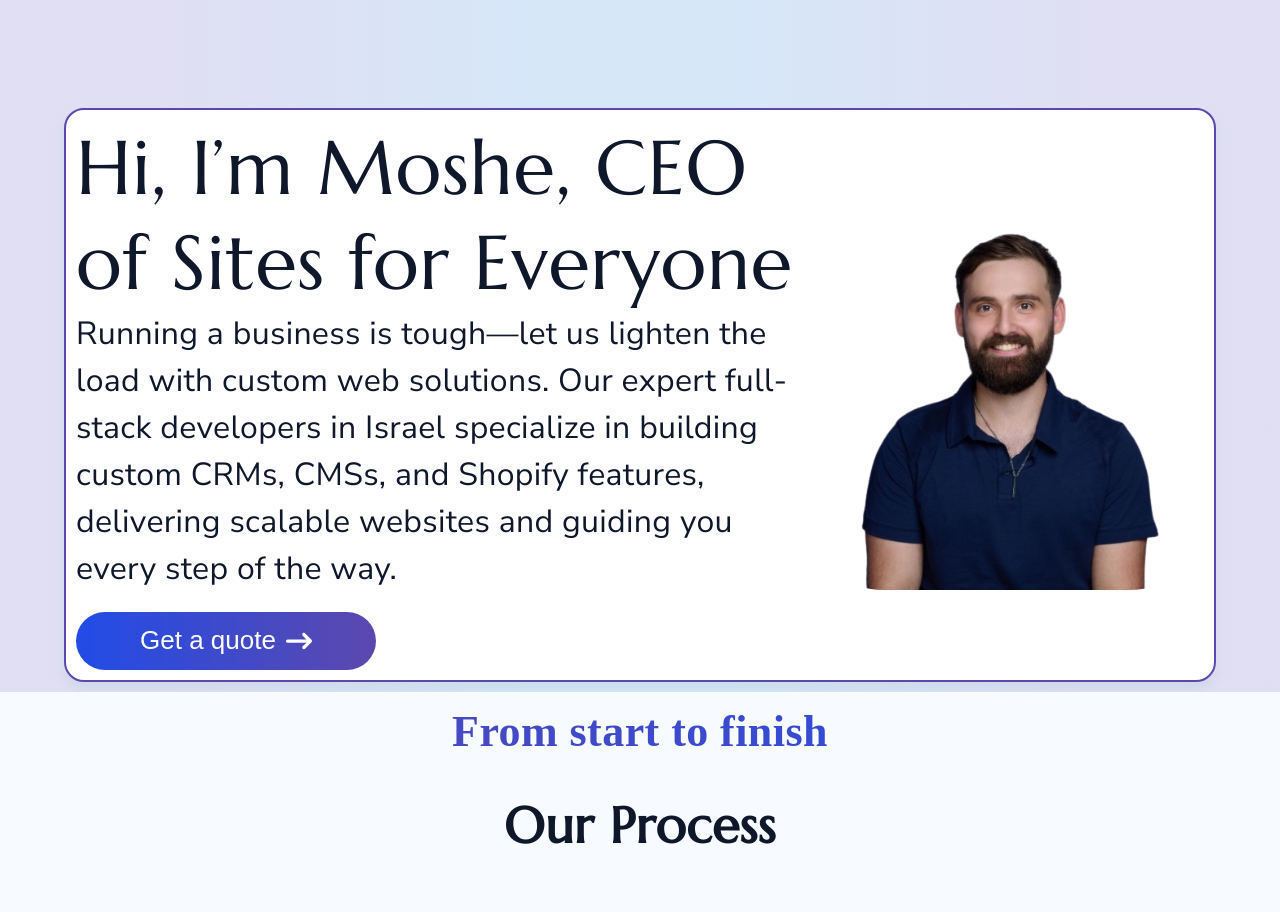
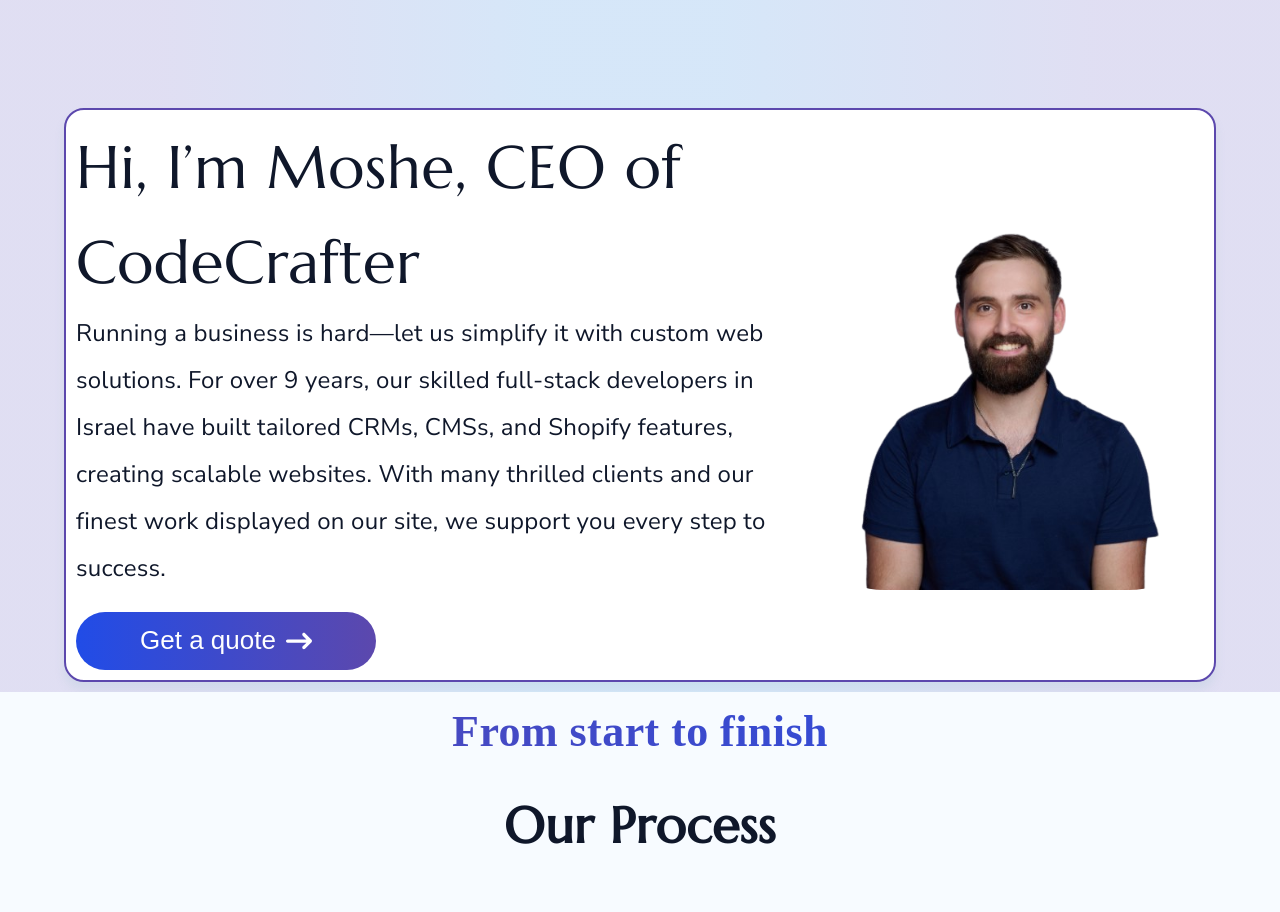
Before and after one commit to lionsgrandson/sites_for_everyone5.0, a React (Create React App) app: page / in a window 1280 px wide. Shown: the part 840-1752 px from the top of the page. Built offline with nearby package versions, Linux system fonts and the light colour scheme; a web font is replaced by a local one.

Commit message:
edit(home): edited the about text

```diff
--- a/src/components/picXtext/picXtext.css
+++ b/src/components/picXtext/picXtext.css
@@ -38,7 +38,7 @@
 .home-picXtext-h1.about {
   /* font-size: clamp(2rem, 5vw, 4rem); */
   font-family: var(--font-primary);
-  font-size: 76px;
+  font-size: 6rem;
   font-weight: 400;
   line-height: 95.3px;
 }
@@ -51,7 +51,7 @@
 .home-picXtext-p.about {
   /* font-size: clamp(1.5rem, 3vw, 2rem); */
   font-family: var(--font-secondary);
-  font-size: 3.2rem;
+  font-size: 2.4rem;
   font-weight: 400;
   line-height: 47px;
   letter-spacing: 0.01em;
@@ -80,6 +80,10 @@
   .home-picXtext-p {
     font-size: 1.8rem;
     width: 90%;
+  }
+  .home-picXtext-h1.about {
+    font-size: 5.1rem;
+    line-height: 5.8rem;
   }
 }
 @media (max-width: 786px) {
--- a/src/pages/home.js
+++ b/src/pages/home.js
@@ -99,9 +99,9 @@
 
           <PicXtext
             imgXTextImg={moseHeadshot}
-            picXtexth1={t("Hi, I’m Moshe, CEO of Sites for Everyone")}
+            picXtexth1={t("Hi, I’m Moshe, CEO of CodeCrafter")}
             textP={t(
-              "Running a business is tough—let us lighten the load with custom web solutions. Our expert full-stack developers in Israel specialize in building custom CRMs, CMSs, and Shopify features, delivering scalable websites and guiding you every step of the way."
+              "Running a business is hard—let us simplify it with custom web solutions. For over 9 years, our skilled full-stack developers in Israel have built tailored CRMs, CMSs, and Shopify features, creating scalable websites. With many thrilled clients and our finest work displayed on our site, we support you every step to success."
             )}
             imgAlt="Moshe Schwartzberg, full-stack developer in Israel, specializing in custom CRM, CMS, and Shopify development"
             WbtnQ={true}
```
